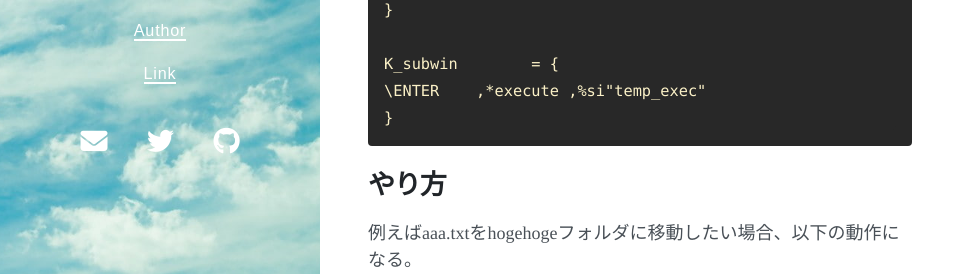
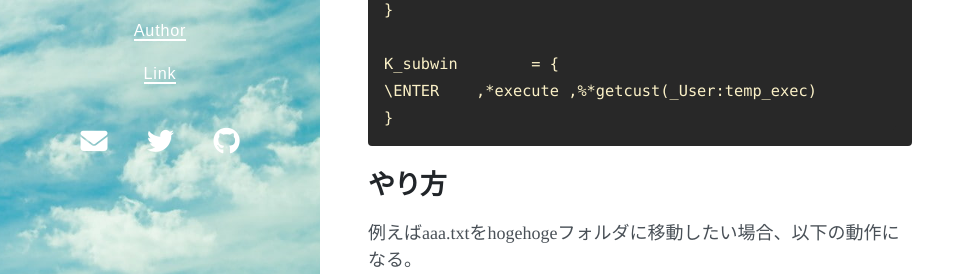
Before and after one commit to tukasa/ppxmemo, a Jekyll site: the page built from my_collections/_advanced/subwin01.md, in a window 1280 px wide and 900 px high. Shown: the part 516-790 px from the top of the window, without its empty margins (0-975 px from the left). Built offline with Jekyll 4.4.1, drawn with Linux system fonts in a browser that asks for light colours; nearby versions of some CDN libraries; some of the changed text lies outside the part shown.

Commit message:
ミスを修正

````diff
--- a/my_collections/_advanced/subwin01.md
+++ b/my_collections/_advanced/subwin01.md
@@ -22,7 +22,7 @@ KC_main    = {
 }
 
 K_subwin	= {
-\ENTER    ,*execute ,%si"temp_exec"
+\ENTER    ,*execute ,%*getcust(_User:temp_exec)
 }
 ```
 
````
Also changed, not shown: my_collections/_advanced/subwin03.md (+2 -2 lines).
